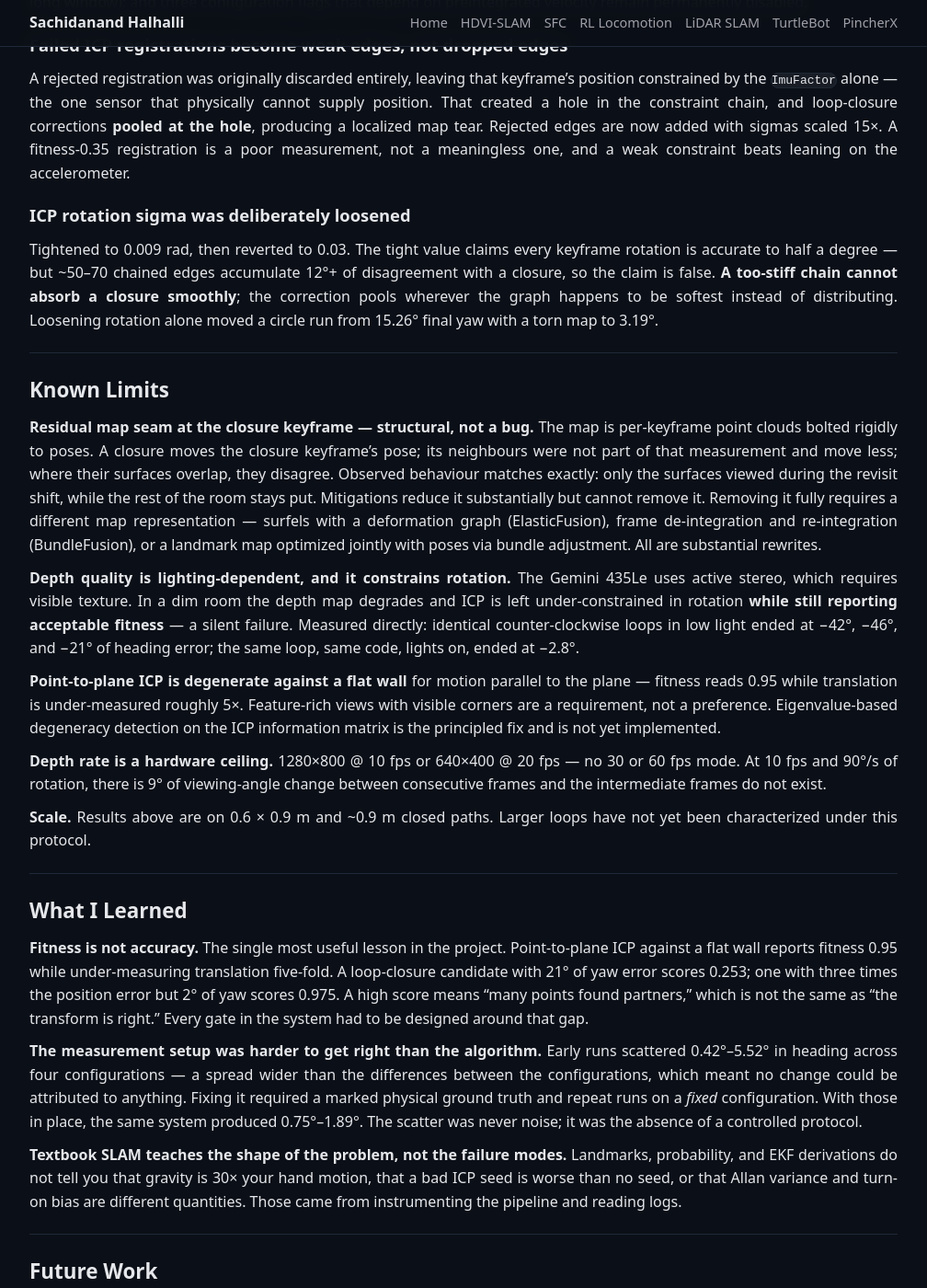
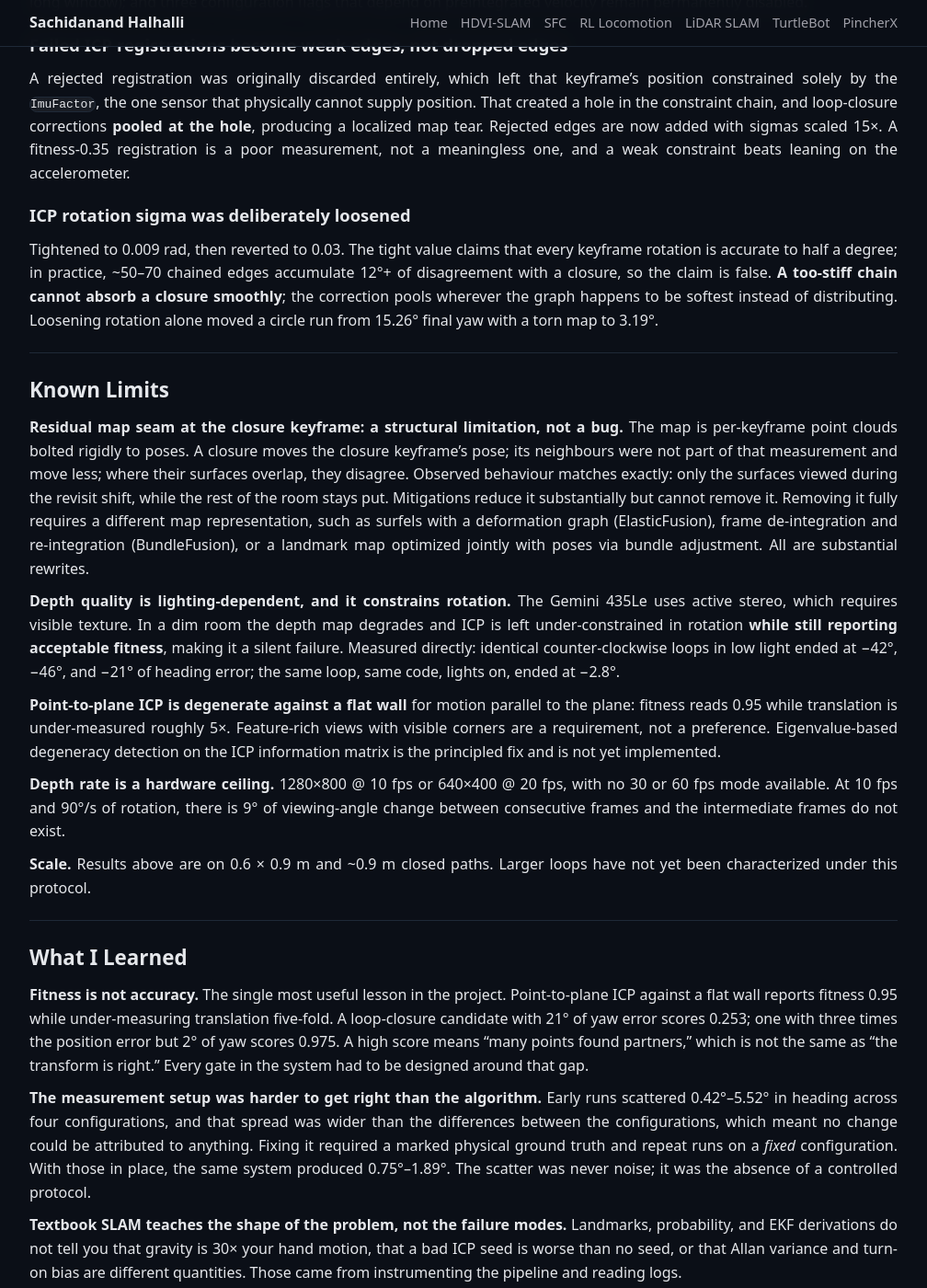
Before and after one commit to halhalli-s/halhalli-s.github.io, a Jekyll site: the page built from Projects/hdvi_slam.md, in a window 1280 px wide and 1400 px high, scrolled down 5463 px. Shown: the whole window at 92% size, without its empty margins (136-1144 px from the left). Built offline with Jekyll 4.4.1, drawn with Linux system fonts in a browser that asks for light colours; some of the changed text lies outside the part shown.

Commit message:
Remove em dashes, update summary

````diff
--- a/Projects/hdvi_slam.md
+++ b/Projects/hdvi_slam.md
@@ -3,7 +3,7 @@ layout: default
 title: HDVI-SLAM
 ---
 
-# HDVI-SLAM — Handheld Dense Visual-Inertial SLAM
+# HDVI-SLAM: Handheld Dense Visual-Inertial SLAM
 
 **Personal Project · Jul 2026 – Aug 2026**
 **Stack:** Python · GTSAM (iSAM2, IMU preintegration) · Open3D · ROS2 Jazzy · Orbbec Gemini 435Le · Allan Variance
@@ -27,7 +27,7 @@ A dense visual-inertial SLAM system built from scratch for a handheld RGBD camer
 - a **live camera trajectory** (`nav_msgs/Path`), and
 - a **dense, colored 3D point-cloud map** (`sensor_msgs/PointCloud2`),
 
-both continuously re-derived from the current optimized estimate of a **GTSAM iSAM2 factor graph** — so when a loop closes, the entire trajectory and map retro-correct.
+both continuously re-derived from the current optimized estimate of a **GTSAM iSAM2 factor graph**. When a loop closes, the entire trajectory and map retro-correct as a result.
 
 The Gemini 435Le has **no existing SLAM integration**. There was no reference implementation to adapt, no tutorial, and no known-good driver configuration. The camera driver, the IMU pipeline, the sensor calibration, and the estimation stack were all built and debugged from the SDK up.
 
@@ -37,7 +37,7 @@ This project was as much about **measurement discipline** as about the algorithm
 
 ## System Architecture
 
-Strict layer separation is the load-bearing design invariant. The estimation core imports numpy, Open3D, and GTSAM — but **never** a sensor SDK and **never** ROS. All sensor data crosses a two-dataclass boundary (`CloudFrame`, `ImuSample`). The camera SDK is imported in exactly one file; ROS in exactly one other. The core is unit-testable with neither hardware nor a ROS installation present.
+Strict layer separation is the load-bearing design invariant. The estimation core imports numpy, Open3D, and GTSAM. It never imports a sensor SDK, and it never imports ROS. All sensor data crosses a two-dataclass boundary (`CloudFrame`, `ImuSample`). The camera SDK is imported in exactly one file; ROS in exactly one other. The core is unit-testable with neither hardware nor a ROS installation present.
 
 ```
 SDK callback thread
@@ -58,7 +58,7 @@ Map thread
 
 **Factor graph per keyframe:** an ICP between-factor, an `ImuFactor` over the preintegrated interval, and a `BetweenFactorConstantBias` random-walk edge. Loop closures are applied incrementally with extra relinearization sweeps and a full solve.
 
-**Sensor role separation** is deliberate and non-negotiable: **the IMU owns rotation, gravity direction, and bias observability; ICP owns position.** Velocity is in the graph so that bias stays observable — not to navigate with.
+**Sensor role separation** is deliberate and non-negotiable: **the IMU owns rotation, gravity direction, and bias observability; ICP owns position.** Velocity is in the graph so that bias stays observable; it is not there to navigate with.
 
 ---
 
@@ -80,11 +80,11 @@ Five runs, single session, fixed configuration, room lights on. Ground truth est
 
 *The map does not snap back on revisit. Final pose lands 9.0 cm and 6.8° from the marked start.*
 
-The control run is a **strict comparison, not an absence of data.** Loop-closure verification ran normally and *found* the same closures the enabled runs used — six candidates scoring 0.923–0.928 — but the acceptance threshold was raised to 0.95 so none were applied. That is stronger evidence than disabling the module, because it demonstrates the closures were available and deliberately withheld.
+The control run is a **strict comparison, not an absence of data.** Loop-closure verification ran normally and *found* the same closures the enabled runs used: six candidates scoring 0.923–0.928. The acceptance threshold, however, was raised to 0.95, so none were applied. That is stronger evidence than disabling the module, because it demonstrates the closures were available and deliberately withheld.
 
-**Scale verified independently:** walked perimeter 3.10 m vs. trajectory-integrated length 2.92–2.99 m — 95% agreement. The 5% shortfall is straight-line summing between keyframes cutting the corners. No translation-scale error.
+**Scale verified independently:** a walked perimeter of 3.10 m against a trajectory-integrated length of 2.92–2.99 m agree to within 95%. The 5% shortfall is straight-line summing between keyframes cutting the corners. No translation-scale error.
 
-### 360° in-place rotation — ~0.9 m pivot path
+### 360° In-Place Rotation on a ~0.9 m Pivot Path
 
 | Run | Path length | Position error | Heading error | Closures accepted |
 |---|---|---|---|---|
@@ -101,7 +101,7 @@ The control run is a **strict comparison, not an absence of data.** Loop-closure
 
 ### Measurement method
 
-Position error is the Euclidean distance between the first and last optimized keyframe pose. Heading error is the rotation about the world vertical axis between those poses, computed as the world-Z component of `R_last · R_0ᵀ` — verified to agree with the reported yaw difference to two decimal places across all five runs.
+Position error is the Euclidean distance between the first and last optimized keyframe pose. Heading error is the rotation about the world vertical axis between those poses, computed as the world-Z component of `R_last · R_0ᵀ`. This was verified to agree with the reported yaw difference to two decimal places across all five runs.
 
 **These figures measure loop-closure endpoint error, not trajectory error.** Returning to the marked start within a centimetre proves the loop closed; it does not prove the middle of the path was correct. True ATE/RPE requires external ground truth (motion capture, or a benchmark dataset such as TUM RGB-D). That distinction is stated deliberately.
 
@@ -113,9 +113,9 @@ Closure detection is a proximity search over past keyframes, followed by **seede
 
 Two decisions made closure work at all.
 
-**Seeding with `Tᵢ⁻¹ · Tⱼ` from live optimized poses.** The verification ICP originally started from identity, which placed it a full drift-distance away with a 9 cm correspondence radius. It found nothing and returned fitness 0.000 on every candidate. ICP is a *local* search — it pairs points within the correspondence distance and moves toward those pairs only. It cannot cross a gap larger than that radius. The seed transports the cloud; ICP covers the remainder.
+**Seeding with `Tᵢ⁻¹ · Tⱼ` from live optimized poses.** The verification ICP originally started from identity, which placed it a full drift-distance away with a 9 cm correspondence radius. It found nothing and returned fitness 0.000 on every candidate. ICP is a *local* search: it pairs points within the correspondence distance and moves toward those pairs only. It cannot cross a gap larger than that radius. The seed transports the cloud; ICP covers the remainder.
 
-**Coarse-to-fine rather than a single wide pass.** Rotation error displaces points in proportion to range: 6.5° of yaw error moves a 3 m wall point 34 cm, but a 0.5 m floor point only 5.7 cm. At a 9 cm radius, near points find partners and far points do not — capping fitness near 0.6 regardless of how good the alignment actually is. Simply widening the radius does *not* fix this; it lets points on genuinely different surfaces pair up, inflating fitness without improving alignment.
+**Coarse-to-fine rather than a single wide pass.** Rotation error displaces points in proportion to range: 6.5° of yaw error moves a 3 m wall point 34 cm, but a 0.5 m floor point only 5.7 cm. At a 9 cm radius, near points find partners and far points do not, which caps fitness near 0.6 regardless of how good the alignment actually is. Simply widening the radius does *not* fix this; it lets points on genuinely different surfaces pair up, inflating fitness without improving alignment.
 
 **Before this change candidates topped out at 0.510–0.699 and nothing was ever accepted. After it, accepted closures score 0.93–0.99.**
 
@@ -129,12 +129,12 @@ The rectangle runs capture the entire progression in a single log as the operato
 | 0.54 m | 0.908 | 0.651 | reject |
 | **0.11 m** | **0.998** | **0.929** | **accept** |
 
-The two failure modes are distinguishable by fitness alone — a diagnostic that fell out of this analysis:
+Fitness alone distinguishes the two failure modes, a diagnostic that fell out of this analysis:
 
 - **Seed far outside the coarse radius → fitness ≈ 0.0.** Every point is displaced equally, so all correspondences fail together.
 - **Rotation-dominated failure → fitness ≈ 0.3–0.7.** Near points match, far points do not.
 
-Measured directly: a candidate with 3.3 cm of position-seed error but ~21° of yaw error scored 0.253 and was rejected. A candidate with 10.1 cm of position-seed error — three times worse — but only ~2° of yaw error scored 0.975 and was accepted. **Loop closure is far more sensitive to rotation error than to translation error.**
+Measured directly: a candidate with 3.3 cm of position-seed error but ~21° of yaw error scored 0.253 and was rejected. A candidate whose position-seed error was three times worse, at 10.1 cm, but whose yaw error was only ~2° scored 0.975 and was accepted. **Loop closure is far more sensitive to rotation error than to translation error.**
 
 ---
 
@@ -152,9 +152,9 @@ Median per-keyframe cost, measured over a full run:
 
 Runs sustain ~100 keyframes over a 4-minute walk with zero to one weak ICP edge.
 
-**Profiling redirected the optimization effort away from the intuitive target.** iSAM2 was the obvious suspect and measures at 1–2 ms — "make the backend faster" would have achieved nothing. Within ICP, the registration solver itself is only 27–79 ms; **voxel downsampling and normal estimation account for roughly 80% of ICP time.** That is the next optimization target, and it is not where the search started.
+**Profiling redirected the optimization effort away from the intuitive target.** iSAM2 was the obvious suspect, yet it measures at only 1–2 ms; "make the backend faster" would have achieved nothing. Within ICP, the registration solver itself is only 27–79 ms; **voxel downsampling and normal estimation account for roughly 80% of ICP time.** That is the next optimization target, and it is not where the search started.
 
-**Adaptive point cap.** ICP cost is monotonic in point count — measured at 13k points → 24 ms, 32k → 79 ms, 51k → 2116 ms, 85k → 2741 ms — and wide-open views produce 7× the voxel count of tight views from the same ~900k raw points. When a downsampled cloud exceeds the cap, the **original** cloud is re-voxelized at `voxel_size × √(n/cap)` rather than randomly thinned, because normals are estimated on this cloud and uniform spacing matters. Worst-case registration dropped from 2914 ms to ~400 ms.
+**Adaptive point cap.** ICP cost is monotonic in point count: measured at 13k points → 24 ms, 32k → 79 ms, 51k → 2116 ms, 85k → 2741 ms. Wide-open views also produce 7× the voxel count of tight views from the same ~900k raw points. When a downsampled cloud exceeds the cap, the **original** cloud is re-voxelized at `voxel_size × √(n/cap)` rather than randomly thinned, because normals are estimated on this cloud and uniform spacing matters. Worst-case registration dropped from 2914 ms to ~400 ms.
 
 ---
 
@@ -162,43 +162,43 @@ Runs sustain ~100 keyframes over a 4-minute walk with zero to one weak ICP edge.
 
 ### IMU delivery: 9.4 Hz → 202 Hz
 
-The single largest fix in the project, and it had **three compounding causes** — each of which independently capped the rate, so fixing any one alone changed nothing:
+This was the single largest fix in the project. It had **three compounding causes**, and each one independently capped the rate, so fixing any single cause alone changed nothing:
 
-1. The SDK's frame aggregate mode was set to `FULL_FRAME_REQUIRE`, which only emits a frameset when *every* stream has a fresh frame — pinning IMU delivery to the depth rate (~10 Hz).
-2. The driver used a polling loop, where each `wait_for_frames()` call returns exactly one frameset — capping delivery at ~84 Hz regardless.
+1. The SDK's frame aggregate mode was set to `FULL_FRAME_REQUIRE`, which only emits a frameset once *every* stream has a fresh frame; this pinned IMU delivery to the depth rate (~10 Hz).
+2. The driver used a polling loop, where each `wait_for_frames()` call returns exactly one frameset, which capped delivery at ~84 Hz regardless.
 3. Depth-to-cloud conversion (~120 ms) ran on the delivery thread, blocking it.
 
 Fixed with SDK push callbacks, `ANY_SITUATION` aggregation, and moving depth conversion to a worker thread behind a drop-on-full queue. Result: **202 Hz with an inter-sample standard deviation of 0.022 ms.** Allan variance was then re-derived from 1.46M samples over 2 hours at the corrected rate, because noise densities are rate-dependent and everything measured at 9 Hz was invalid.
 
 ### Turn-on bias is measured at startup, not assumed zero
 
-Allan variance characterizes how bias *drifts*; it says nothing about the current offset. These are different quantities and conflating them is a common error. Zero-initialized bias forced ~0.075 m/s² of real MEMS offset into pose estimates — roughly **15 cm of phantom translation per 2-second window.** A static collection at startup now seeds both tilt (roll/pitch from gravity) and turn-on bias into keyframe 0 with an anisotropic prior.
+Allan variance characterizes how bias *drifts*; it says nothing about the current offset. These are different quantities and conflating them is a common error. Zero-initialized bias forced ~0.075 m/s² of real MEMS offset into pose estimates, producing roughly **15 cm of phantom translation per 2-second window.** A static collection at startup now seeds both tilt (roll/pitch from gravity) and turn-on bias into keyframe 0 with an anisotropic prior.
 
 ### The IMU cannot supply position, and the graph is built around that
 
-Gravity is 9.81 m/s² against roughly 0.3 m/s² of hand motion. After cancellation the residual is `orientation_error × gravity`, double-integrated — growing as t². At an 800 ms keyframe window, just 2° of orientation error leaves `0.5 · g·sin(2°) · 0.8² ≈ 11 cm` of residual, which **exceeds the 9 cm ICP correspondence radius**. The IMU translation estimate is therefore worse than no estimate at all as an ICP seed.
+Gravity is 9.81 m/s² against roughly 0.3 m/s² of hand motion. After cancellation the residual is `orientation_error × gravity`, double-integrated, which grows as t². At an 800 ms keyframe window, just 2° of orientation error leaves `0.5 · g·sin(2°) · 0.8² ≈ 11 cm` of residual, which **exceeds the 9 cm ICP correspondence radius**. The IMU translation estimate is therefore worse than no estimate at all as an ICP seed.
 
 Consequences, all verified experimentally: the odometry ICP initial guess is **rotation-only**; the keyframe trigger uses a gravity-cancelled translation rather than raw preintegrated position (raw magnitude balloons to hundreds of metres over a long window); and three configuration flags that depend on preintegrated velocity remain permanently disabled.
 
 ### Failed ICP registrations become weak edges, not dropped edges
 
-A rejected registration was originally discarded entirely, leaving that keyframe's position constrained by the `ImuFactor` alone — the one sensor that physically cannot supply position. That created a hole in the constraint chain, and loop-closure corrections **pooled at the hole**, producing a localized map tear. Rejected edges are now added with sigmas scaled 15×. A fitness-0.35 registration is a poor measurement, not a meaningless one, and a weak constraint beats leaning on the accelerometer.
+A rejected registration was originally discarded entirely, which left that keyframe's position constrained solely by the `ImuFactor`, the one sensor that physically cannot supply position. That created a hole in the constraint chain, and loop-closure corrections **pooled at the hole**, producing a localized map tear. Rejected edges are now added with sigmas scaled 15×. A fitness-0.35 registration is a poor measurement, not a meaningless one, and a weak constraint beats leaning on the accelerometer.
 
 ### ICP rotation sigma was deliberately loosened
 
-Tightened to 0.009 rad, then reverted to 0.03. The tight value claims every keyframe rotation is accurate to half a degree — but ~50–70 chained edges accumulate 12°+ of disagreement with a closure, so the claim is false. **A too-stiff chain cannot absorb a closure smoothly**; the correction pools wherever the graph happens to be softest instead of distributing. Loosening rotation alone moved a circle run from 15.26° final yaw with a torn map to 3.19°.
+Tightened to 0.009 rad, then reverted to 0.03. The tight value claims that every keyframe rotation is accurate to half a degree; in practice, ~50–70 chained edges accumulate 12°+ of disagreement with a closure, so the claim is false. **A too-stiff chain cannot absorb a closure smoothly**; the correction pools wherever the graph happens to be softest instead of distributing. Loosening rotation alone moved a circle run from 15.26° final yaw with a torn map to 3.19°.
 
 ---
 
 ## Known Limits
 
-**Residual map seam at the closure keyframe — structural, not a bug.** The map is per-keyframe point clouds bolted rigidly to poses. A closure moves the closure keyframe's pose; its neighbours were not part of that measurement and move less; where their surfaces overlap, they disagree. Observed behaviour matches exactly: only the surfaces viewed during the revisit shift, while the rest of the room stays put. Mitigations reduce it substantially but cannot remove it. Removing it fully requires a different map representation — surfels with a deformation graph (ElasticFusion), frame de-integration and re-integration (BundleFusion), or a landmark map optimized jointly with poses via bundle adjustment. All are substantial rewrites.
+**Residual map seam at the closure keyframe: a structural limitation, not a bug.** The map is per-keyframe point clouds bolted rigidly to poses. A closure moves the closure keyframe's pose; its neighbours were not part of that measurement and move less; where their surfaces overlap, they disagree. Observed behaviour matches exactly: only the surfaces viewed during the revisit shift, while the rest of the room stays put. Mitigations reduce it substantially but cannot remove it. Removing it fully requires a different map representation, such as surfels with a deformation graph (ElasticFusion), frame de-integration and re-integration (BundleFusion), or a landmark map optimized jointly with poses via bundle adjustment. All are substantial rewrites.
 
-**Depth quality is lighting-dependent, and it constrains rotation.** The Gemini 435Le uses active stereo, which requires visible texture. In a dim room the depth map degrades and ICP is left under-constrained in rotation **while still reporting acceptable fitness** — a silent failure. Measured directly: identical counter-clockwise loops in low light ended at −42°, −46°, and −21° of heading error; the same loop, same code, lights on, ended at −2.8°.
+**Depth quality is lighting-dependent, and it constrains rotation.** The Gemini 435Le uses active stereo, which requires visible texture. In a dim room the depth map degrades and ICP is left under-constrained in rotation **while still reporting acceptable fitness**, making it a silent failure. Measured directly: identical counter-clockwise loops in low light ended at −42°, −46°, and −21° of heading error; the same loop, same code, lights on, ended at −2.8°.
 
-**Point-to-plane ICP is degenerate against a flat wall** for motion parallel to the plane — fitness reads 0.95 while translation is under-measured roughly 5×. Feature-rich views with visible corners are a requirement, not a preference. Eigenvalue-based degeneracy detection on the ICP information matrix is the principled fix and is not yet implemented.
+**Point-to-plane ICP is degenerate against a flat wall** for motion parallel to the plane: fitness reads 0.95 while translation is under-measured roughly 5×. Feature-rich views with visible corners are a requirement, not a preference. Eigenvalue-based degeneracy detection on the ICP information matrix is the principled fix and is not yet implemented.
 
-**Depth rate is a hardware ceiling.** 1280×800 @ 10 fps or 640×400 @ 20 fps — no 30 or 60 fps mode. At 10 fps and 90°/s of rotation, there is 9° of viewing-angle change between consecutive frames and the intermediate frames do not exist.
+**Depth rate is a hardware ceiling.** 1280×800 @ 10 fps or 640×400 @ 20 fps, with no 30 or 60 fps mode available. At 10 fps and 90°/s of rotation, there is 9° of viewing-angle change between consecutive frames and the intermediate frames do not exist.
 
 **Scale.** Results above are on 0.6 × 0.9 m and ~0.9 m closed paths. Larger loops have not yet been characterized under this protocol.
 
@@ -208,7 +208,7 @@ Tightened to 0.009 rad, then reverted to 0.03. The tight value claims every keyf
 
 **Fitness is not accuracy.** The single most useful lesson in the project. Point-to-plane ICP against a flat wall reports fitness 0.95 while under-measuring translation five-fold. A loop-closure candidate with 21° of yaw error scores 0.253; one with three times the position error but 2° of yaw scores 0.975. A high score means "many points found partners," which is not the same as "the transform is right." Every gate in the system had to be designed around that gap.
 
-**The measurement setup was harder to get right than the algorithm.** Early runs scattered 0.42°–5.52° in heading across four configurations — a spread wider than the differences between the configurations, which meant no change could be attributed to anything. Fixing it required a marked physical ground truth and repeat runs on a *fixed* configuration. With those in place, the same system produced 0.75°–1.89°. The scatter was never noise; it was the absence of a controlled protocol.
+**The measurement setup was harder to get right than the algorithm.** Early runs scattered 0.42°–5.52° in heading across four configurations, and that spread was wider than the differences between the configurations, which meant no change could be attributed to anything. Fixing it required a marked physical ground truth and repeat runs on a *fixed* configuration. With those in place, the same system produced 0.75°–1.89°. The scatter was never noise; it was the absence of a controlled protocol.
 
 **Textbook SLAM teaches the shape of the problem, not the failure modes.** Landmarks, probability, and EKF derivations do not tell you that gravity is 30× your hand motion, that a bad ICP seed is worse than no seed, or that Allan variance and turn-on bias are different quantities. Those came from instrumenting the pipeline and reading logs.
 
@@ -216,8 +216,8 @@ Tightened to 0.009 rad, then reverted to 0.03. The tight value claims every keyf
 
 ## Future Work
 
-- **Cache ICP preprocessing** — voxel downsampling and normals are ~80% of ICP time, and each keyframe's target cloud is the previous keyframe's source cloud, recomputed from scratch
-- **Eigenvalue-based degeneracy detection** — inflate a between-factor's sigma when the ICP information matrix is near-singular, catching the "confident nonsense" case that fitness cannot see
-- **Move loop closure to its own thread** — verification ICP costs 1.0–1.4 s and currently stalls the keyframe path
+- **Cache ICP preprocessing**: voxel downsampling and normals are ~80% of ICP time, and each keyframe's target cloud is the previous keyframe's source cloud, recomputed from scratch
+- **Eigenvalue-based degeneracy detection**: inflate a between-factor's sigma when the ICP information matrix is near-singular, catching the "confident nonsense" case that fitness cannot see
+- **Move loop closure to its own thread**: verification ICP costs 1.0–1.4 s and currently stalls the keyframe path
 - **Characterize on larger loops** and against a public benchmark for true ATE/RPE
 - **Deformable map representation** to eliminate the closure seam
````
Also changed, not shown: other parts of Projects/hdvi_slam.md (+1 -1 lines), index.md (+1 -1 lines).
